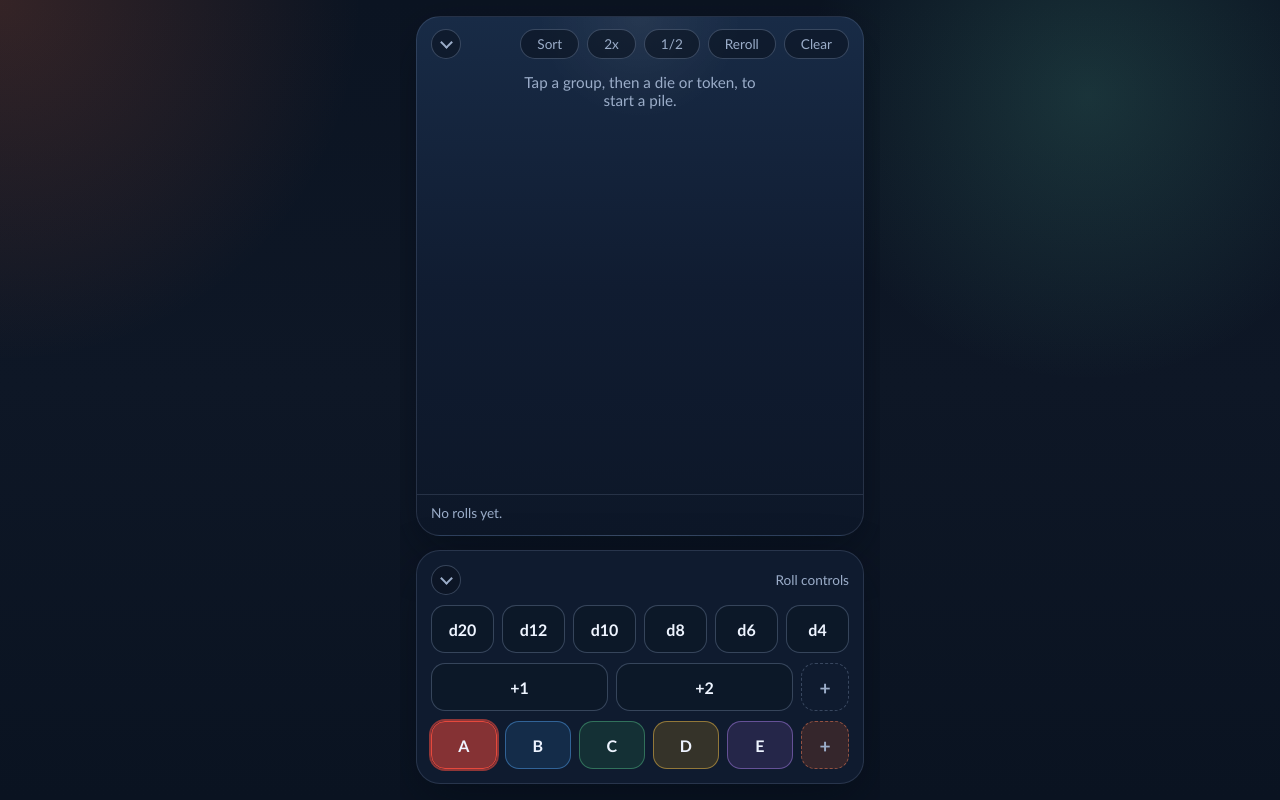
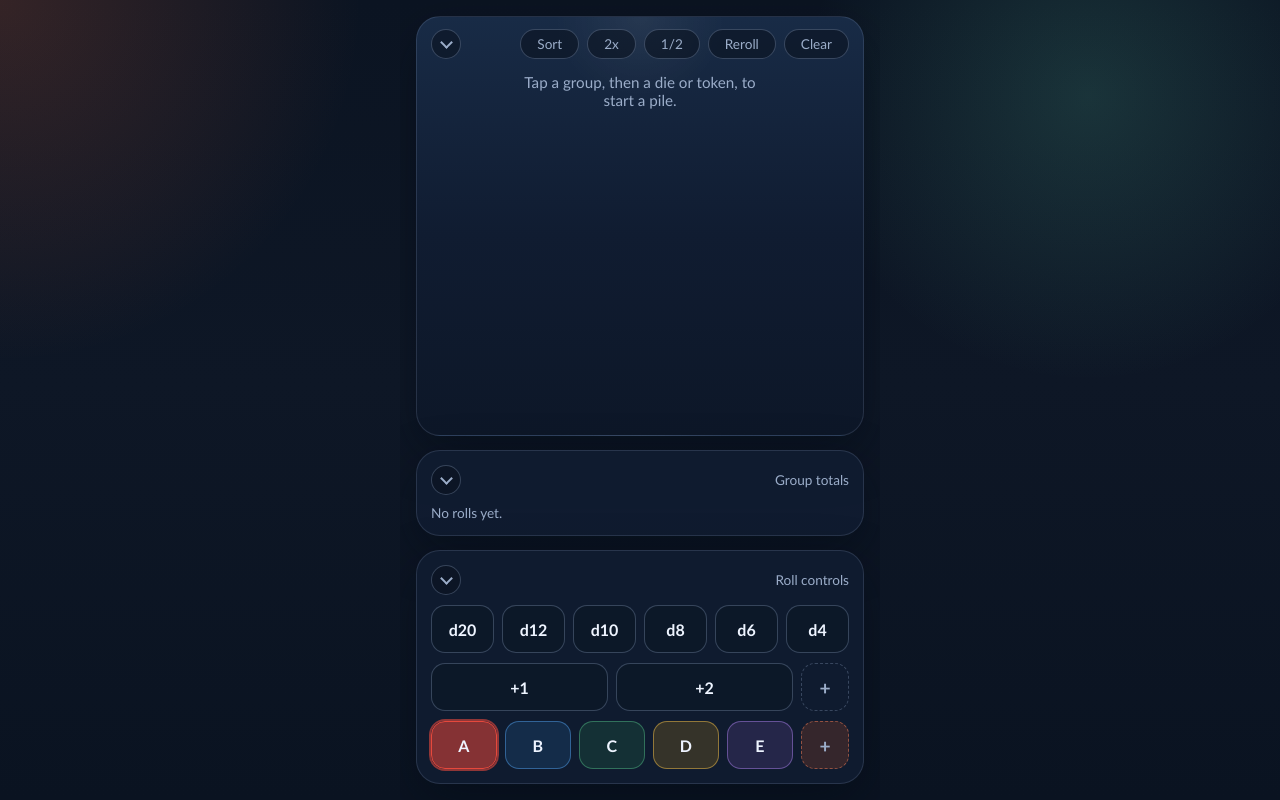
Before and after one commit to ashleysmart/public_experiments, a website: page dice_app/index.html in a window 1280 px wide. Drawn offline with Linux system fonts and the light colour scheme.

Commit message:
Move group totals into their own collapsible panel; stronger selected highlight
Co-Authored-By: Claude Sonnet 5.5 <noreply@anthropic.com>

```diff
--- a/dice_app/index.html
+++ b/dice_app/index.html
@@ -18,6 +18,13 @@
           <button id="clear-button" class="clear-button" type="button">Clear</button>
         </div>
         <div id="dice-pile" class="dice-pile" aria-live="polite"></div>
+      </section>
+
+      <section id="totals-panel" class="totals-panel" aria-label="Group totals">
+        <div class="totals-panel__header" data-panel-header>
+          <button class="panel-toggle" type="button" data-panel-toggle="totals-panel" aria-label="Toggle group totals" aria-expanded="true"></button>
+          <span class="totals-panel__title">Group totals</span>
+        </div>
         <div id="dice-totals" class="dice-totals"></div>
       </section>
 
--- a/dice_app/styles.css
+++ b/dice_app/styles.css
@@ -162,12 +162,32 @@ body {
   max-width: 240px;
 }
 
+.totals-panel {
+  display: flex;
+  flex-direction: column;
+  gap: 10px;
+  padding: 14px;
+  border: 1px solid var(--line);
+  border-radius: var(--radius);
+  box-shadow: var(--shadow);
+  background: var(--panel);
+}
+
+.totals-panel__header {
+  display: flex;
+  align-items: center;
+  gap: 10px;
+}
+
+.totals-panel__title {
+  color: var(--muted);
+  font-size: 0.85rem;
+}
+
 .dice-totals {
   display: flex;
   flex-wrap: wrap;
   gap: 8px;
-  padding: 10px 14px 14px;
-  border-top: 1px solid var(--line);
 }
 
 .dice-totals__empty {
@@ -195,9 +215,15 @@ body {
 }
 
 .total-chip--selected {
-  background: color-mix(in srgb, var(--chip-color) 45%, var(--card));
+  background: color-mix(in srgb, var(--chip-color) 88%, #000);
   border-color: var(--chip-color);
   box-shadow: 0 0 0 1px var(--chip-color);
+  color: #0a1220;
+}
+
+.total-chip--selected .total-chip__label {
+  background: #0a1220;
+  color: var(--chip-color);
 }
 
 .total-chip--combined {
@@ -549,7 +575,8 @@ body {
     gap: 8px;
   }
 
-  .button-panel {
+  .button-panel,
+  .totals-panel {
     padding: 10px;
     gap: 8px;
   }
```
